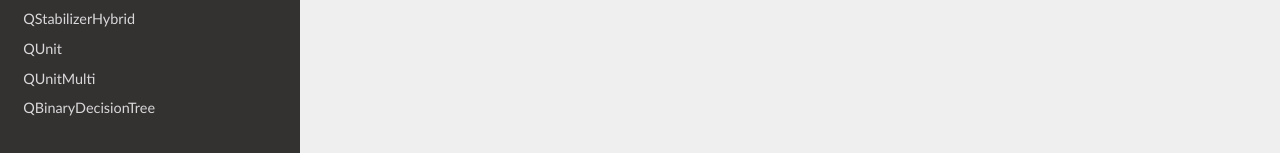
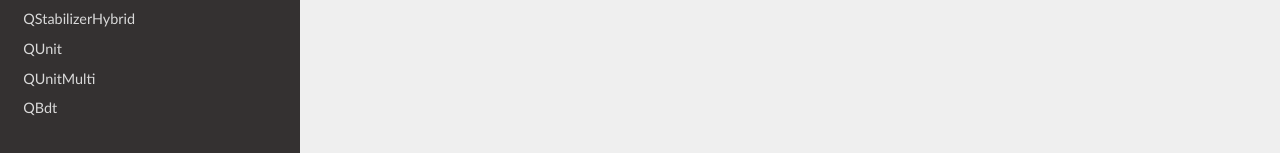
Before and after one commit to vm6502q/qrack.github.io, a Sphinx documentation site: the page built from docs/api/qbdt.rst, in a window 1280 px wide. Shown: the part 744-897 px from the top of the page. Built offline with Sphinx 7.4.7 and the Read the Docs theme 2.0.0, drawn with Linux system fonts in a browser that asks for light colours.

Commit message:
QBdt API reference

```diff
--- a/docs/index.rst
+++ b/docs/index.rst
@@ -48,7 +48,7 @@ Daniel Strano would like to specifically note that Benn Bollay is almost entirel
     api/qstabilizerhybrid
     api/qunit
     api/qunitmulti
-    api/qbinarydecisiontree
+    api/qbdt
     api/6502
 
 .. The #http:// is a hack to get around Sphinx's re parser for links,
@@ -74,4 +74,4 @@ Daniel Strano would like to specifically note that Benn Bollay is almost entirel
     QStabilizerHybrid </en/latest/_static/doxygen/classQrack_1_1QStabilizerHybrid.html#http://>
     QUnit </en/latest/_static/doxygen/classQrack_1_1QUnit.html#http://>
     QUnitMulti </en/latest/_static/doxygen/classQrack_1_1QUnitMulti.html#http://>
-    QBinaryDecisionTree </en/latest/_static/doxygen/classQrack_1_1QBinaryDecisionTree.html#http://>
+    QBdt </en/latest/_static/doxygen/classQrack_1_1QBdt.html#http://>
```
Also changed, not shown: docs/api/qbdt.rst (renamed from docs/api/qbinarydecisiontree.rst).
